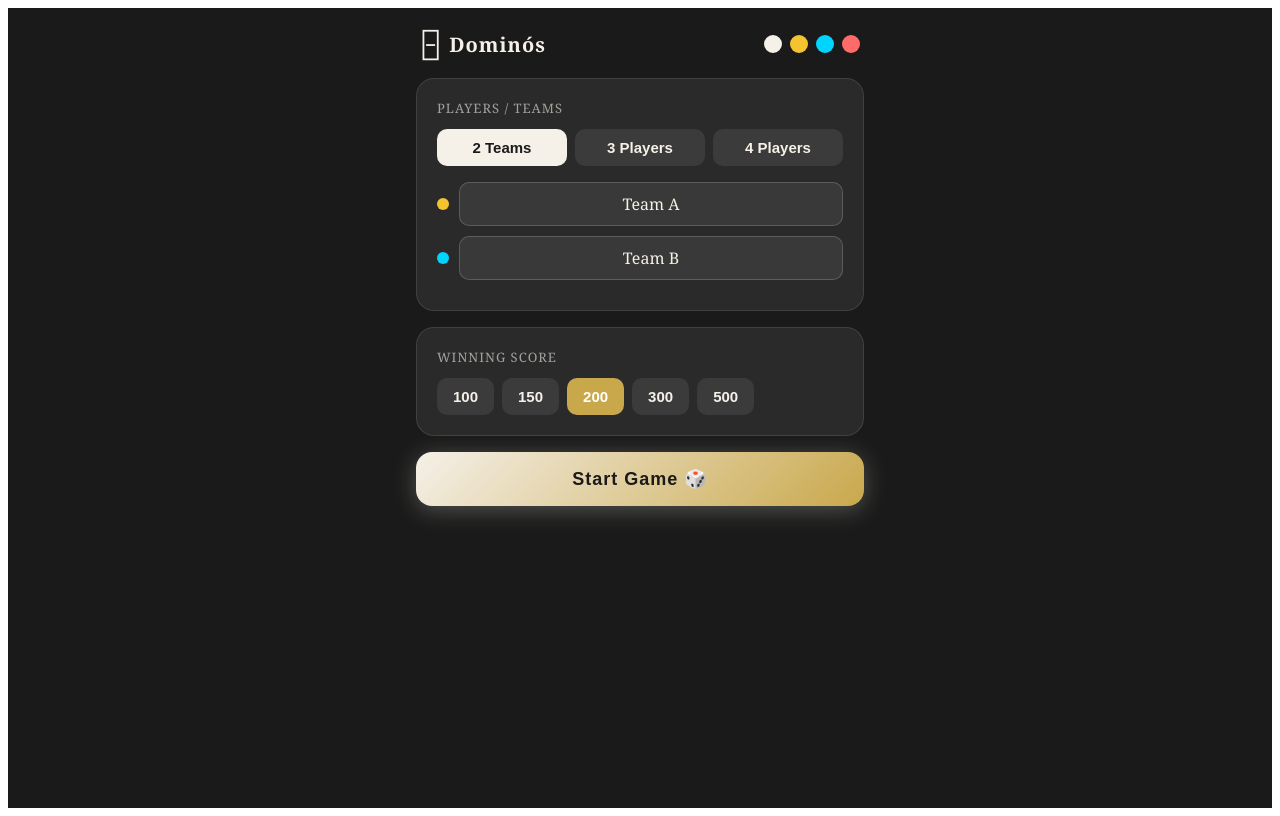
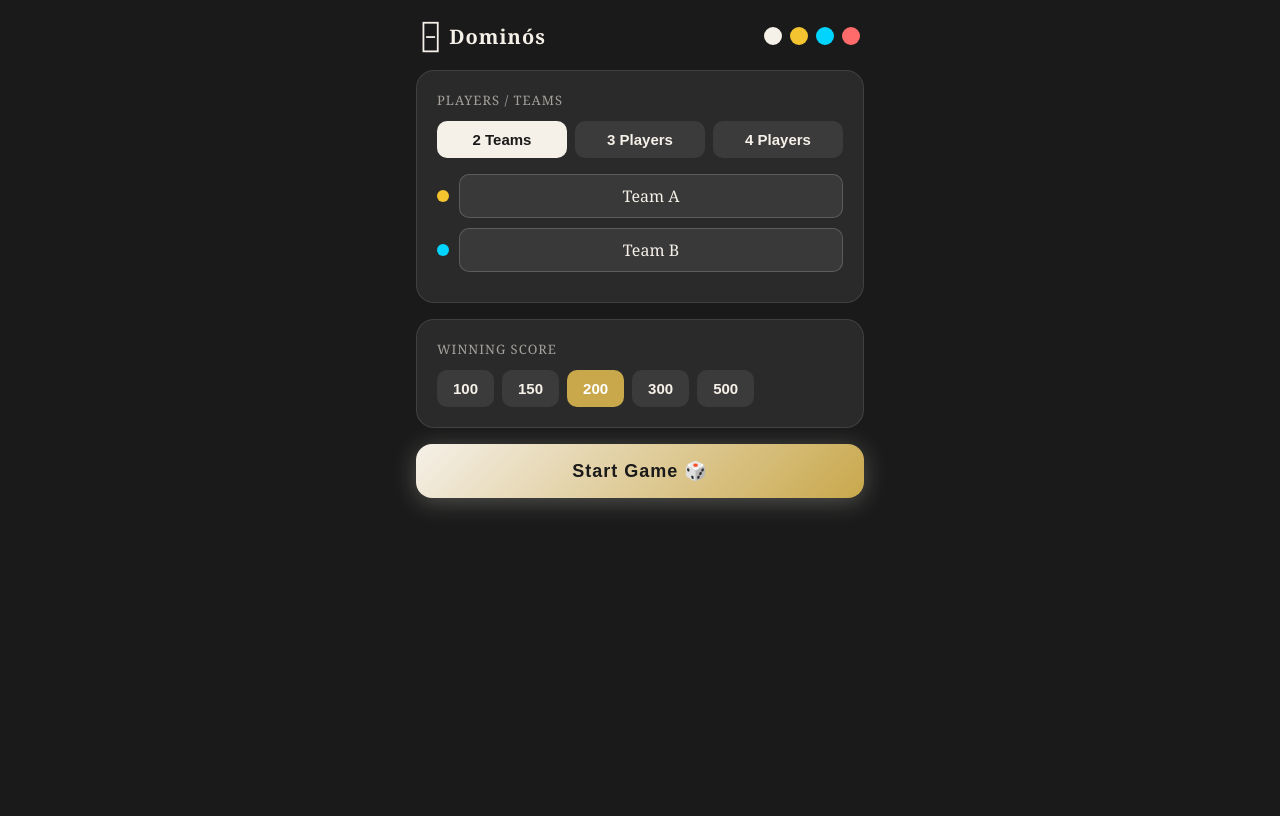
Before and after one commit to miguelvilla246/domino-score, a React (Vite) app: page / in a window 1280 px wide. Built offline with nearby package versions, Linux system fonts and the light colour scheme.

Commit message:
theme-aware background

```diff
--- a/src/App.jsx
+++ b/src/App.jsx
@@ -84,6 +84,12 @@ function Confetti({ active }) {
 export default function DominoScore() {
   const [screen, setScreen] = useState("setup"); // setup | game | history | winner
   const [themeIdx, setThemeIdx] = useState(0);
+
+  useEffect(() => {
+    document.body.style.background = THEMES[themeIdx].bg;
+    document.body.style.margin = "0";
+    document.body.style.padding = "0";
+  }, [themeIdx]);
   const [winScore, setWinScore] = useState(200);
   const [numPlayers, setNumPlayers] = useState(2);
   const [playerNames, setPlayerNames] = useState(["Team A", "Team B", "Player 3", "Player 4"]);
--- a/src/index.css
+++ b/src/index.css
@@ -0,0 +1,6 @@
+html, body {
+  margin: 0;
+  padding: 0;
+  background-color: #1a1a1a;
+  min-height: 100vh;
+}
```
